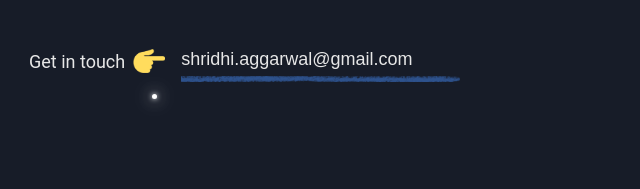
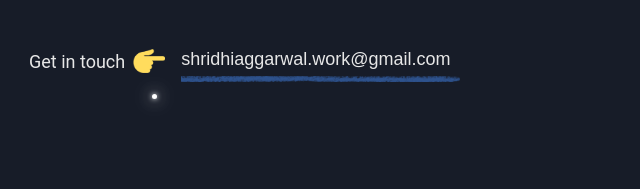
Before and after one commit to shridhiaggarwal/shridhiaggarwal.github.io, a plain HTML site: page index.html in a window 1280 px wide. Shown: the part 511-700 px from the top of the page, 111-751 px from the left. Drawn offline with Linux system fonts and the light colour scheme; a web font is replaced by a local one.

Commit message:
email and resume update

```diff
--- a/index.html
+++ b/index.html
@@ -66,7 +66,7 @@
                     </a>
                 </li>
                 <li>
-                    <a href="https://drive.google.com/file/d/1eDmLZCxFmeeaqsjz_78WhP1FMAK02TGv/view?usp=sharing"
+                    <a href="https://drive.google.com/file/d/191bE36MapND5_gc2iwscQpF8383NMr0v/view?usp=sharing"
                         class="navlink link" target="_blank">
                         <div class="navPill resumeWithImage">
                             <img class="resumeHeaderImage" src="Images/folderDownload.png" alt="">
@@ -99,8 +99,8 @@
                     <p>Get in touch</p>
                     <img class="pointRightImage" src="Images/pointRight.png" alt="">
                     <div>
-                        <a href="mailto:shridhi.aggarwal@gmail.com" target="_blank" class="link">
-                            <p class="introEmail">shridhi.aggarwal@gmail.com</p>
+                        <a href="mailto:shridhiaggarwal.work@gmail.com" target="_blank" class="link">
+                            <p class="introEmail">shridhiaggarwal.work@gmail.com</p>
                             <img class="LineImage" src="Images/shortLine.png" alt="">
                         </a>
                     </div>
@@ -550,7 +550,7 @@
                 <img class="LineImage" src="Images/line2.png" alt="">
             </div>
             <div class="contactImages">
-                <a href="mailto:shridhi.aggarwal@gmail.com" target="_blank" class="link">
+                <a href="mailto:shridhiaggarwal.work@gmail.com" target="_blank" class="link">
                     <div class="contactImagePillBox">
                         <img src="Images/contacts/gmail.svg" alt="Gmail Icon">
                         <div class="contactPill">
```
